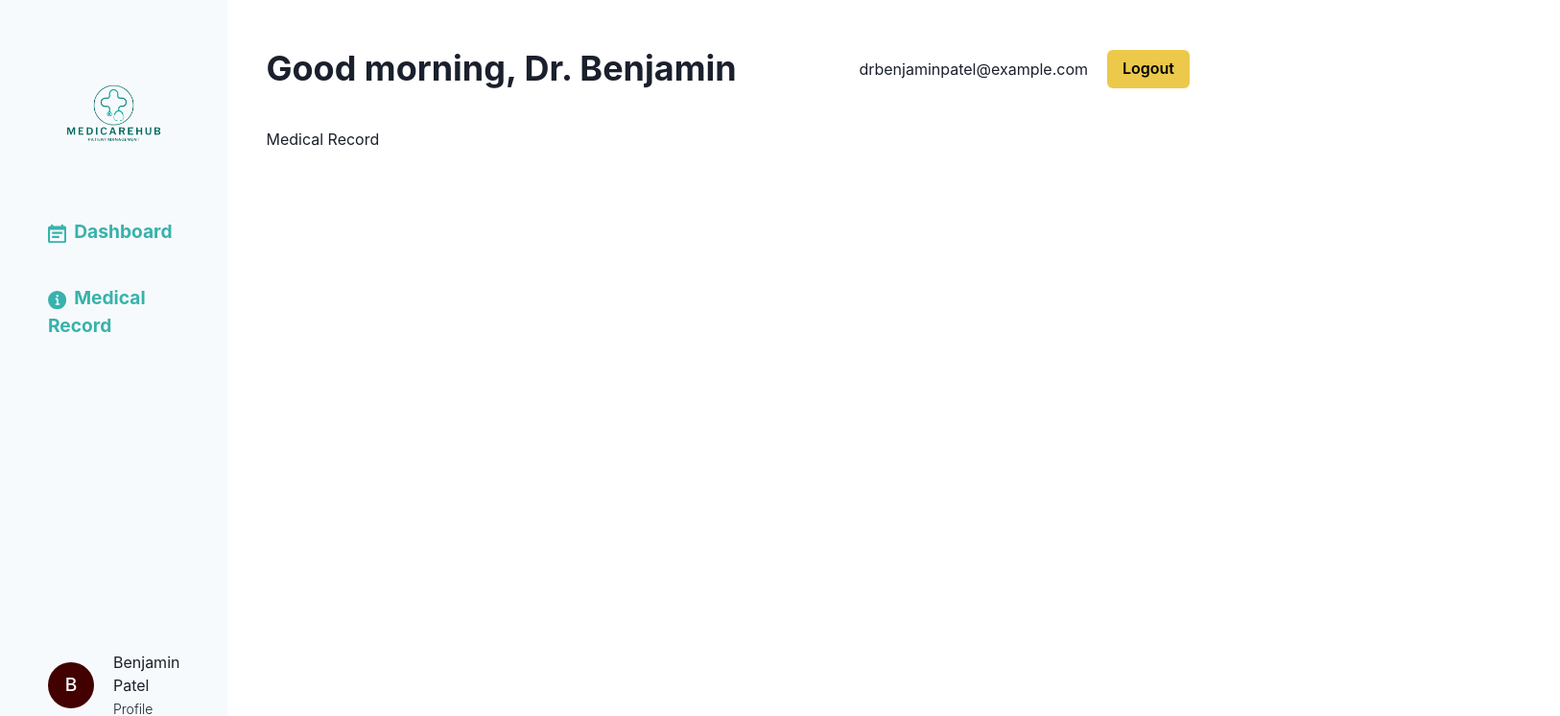
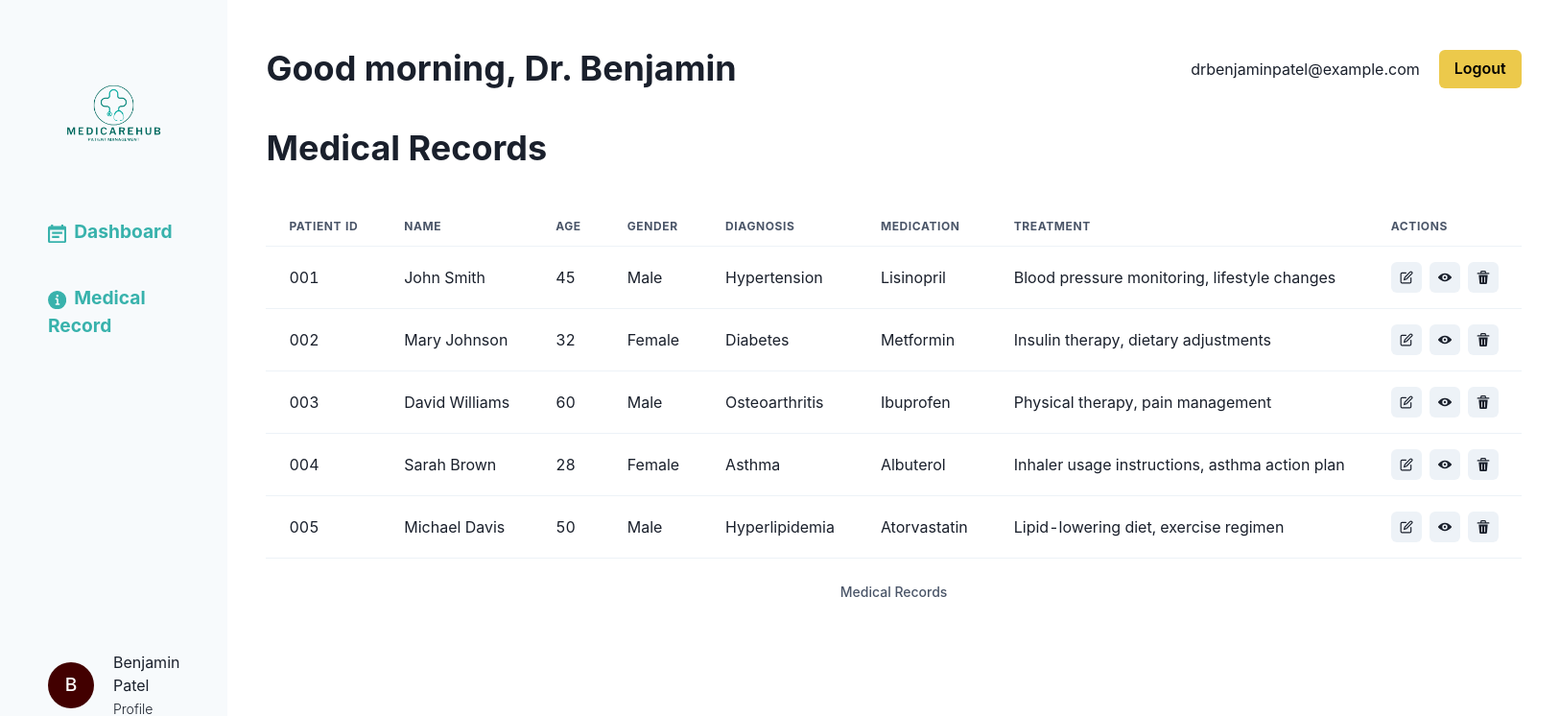
Before and after one commit to sorawat38/CLCM3506-Final-Exam, a React (Vite) app: page /medical-record in a window 1280 px wide. Shown: the top 746 px of the page at 96% size, 1626 px wide, since content can reach past the window. Built offline with nearby package versions, Linux system fonts and the light colour scheme.

Commit message:
feat: add medical records

```diff
--- a/src/pages/MedicalRecord.tsx
+++ b/src/pages/MedicalRecord.tsx
@@ -1,5 +1,145 @@
+import {
+  Heading,
+  Table,
+  TableCaption,
+  TableContainer,
+  Tbody,
+  Td,
+  Th,
+  Thead,
+  Tr,
+  IconButton,
+} from "@chakra-ui/react";
+import { EditIcon, ViewIcon, DeleteIcon } from "@chakra-ui/icons";
+import { Fragment } from "react";
+
+type MedicalRecord = {
+  id: string;
+  name: string;
+  age: number;
+  gender: string;
+  diagnosis: string;
+  medication: string;
+  treatment: string;
+};
+
 function MedicalRecord() {
-  return <div>Medical Record</div>;
+  const handleEdit = (id: string) => {
+    console.log(`Edit record with ID: ${id}`);
+  };
+
+  const handleView = (id: string) => {
+    console.log(`View record with ID: ${id}`);
+  };
+
+  const handleDelete = (id: string) => {
+    console.log(`Delete record with ID: ${id}`);
+  };
+  return (
+    <Fragment>
+      <Heading as={"h3"}>Medical Records</Heading>
+      <TableContainer mt={10}>
+        <Table>
+          <TableCaption>Medical Records</TableCaption>
+          <Thead>
+            <Tr>
+              <Th>Patient ID</Th>
+              <Th>Name</Th>
+              <Th>Age</Th>
+              <Th>Gender</Th>
+              <Th>Diagnosis</Th>
+              <Th>Medication</Th>
+              <Th>Treatment</Th>
+              <Th>Actions</Th>
+            </Tr>
+          </Thead>
+          <Tbody>
+            {medicalRecords.map((record) => (
+              <Tr key={record.id}>
+                <Td>{record.id}</Td>
+                <Td>{record.name}</Td>
+                <Td>{record.age}</Td>
+                <Td>{record.gender}</Td>
+                <Td>{record.diagnosis}</Td>
+                <Td>{record.medication}</Td>
+                <Td>{record.treatment}</Td>
+                <Td>
+                  <IconButton
+                    aria-label="Edit"
+                    icon={<EditIcon />}
+                    size="sm"
+                    mr={2}
+                    onClick={() => handleEdit(record.id)}
+                  />
+                  <IconButton
+                    aria-label="View"
+                    icon={<ViewIcon />}
+                    size="sm"
+                    mr={2}
+                    onClick={() => handleView(record.id)}
+                  />
+                  <IconButton
+                    aria-label="Delete"
+                    icon={<DeleteIcon />}
+                    size="sm"
+                    onClick={() => handleDelete(record.id)}
+                  />
+                </Td>
+              </Tr>
+            ))}
+          </Tbody>
+        </Table>
+      </TableContainer>
+    </Fragment>
+  );
 }
 
 export default MedicalRecord;
+
+const medicalRecords: MedicalRecord[] = [
+  {
+    id: "001",
+    name: "John Smith",
+    age: 45,
+    gender: "Male",
+    diagnosis: "Hypertension",
+    medication: "Lisinopril",
+    treatment: "Blood pressure monitoring, lifestyle changes",
+  },
+  {
+    id: "002",
+    name: "Mary Johnson",
+    age: 32,
+    gender: "Female",
+    diagnosis: "Diabetes",
+    medication: "Metformin",
+    treatment: "Insulin therapy, dietary adjustments",
+  },
+  {
+    id: "003",
+    name: "David Williams",
+    age: 60,
+    gender: "Male",
+    diagnosis: "Osteoarthritis",
+    medication: "Ibuprofen",
+    treatment: "Physical therapy, pain management",
+  },
+  {
+    id: "004",
+    name: "Sarah Brown",
+    age: 28,
+    gender: "Female",
+    diagnosis: "Asthma",
+    medication: "Albuterol",
+    treatment: "Inhaler usage instructions, asthma action plan",
+  },
+  {
+    id: "005",
+    name: "Michael Davis",
+    age: 50,
+    gender: "Male",
+    diagnosis: "Hyperlipidemia",
+    medication: "Atorvastatin",
+    treatment: "Lipid-lowering diet, exercise regimen",
+  },
+];
```
